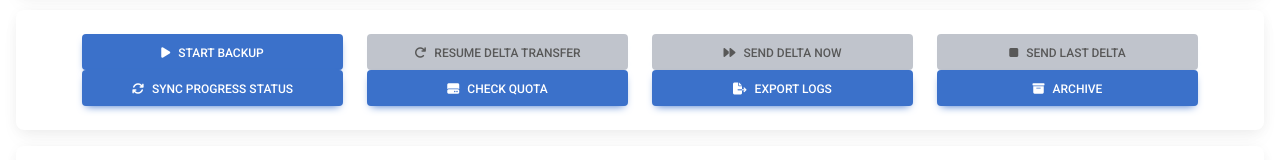
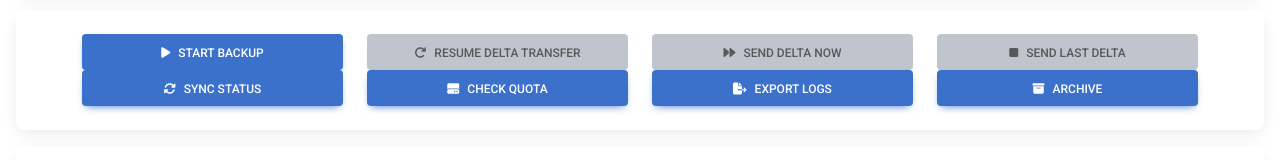
Before and after one commit to gyk4j/toc, a React (Create React App) app in the folder toc/client/: page / in a window 1280 px wide. Shown: the part 125-285 px from the top of the page. Built offline with nearby package versions, Linux system fonts and the light colour scheme.

Commit message:
Add Sync Status event handler (#63)

```diff
--- a/toc/client/src/App.js
+++ b/toc/client/src/App.js
@@ -165,6 +165,7 @@ export default class App extends React.Component {
           sendCompletedOnClick={this.sendCompletedOnClick}
           sendDeltaNowOnClick={this.sendDeltaNowOnClick}
           sendLastDeltaOnClick={this.sendLastDeltaOnClick}
+          syncStatusOnClick={this.syncStatusOnClick}
           checkQuotaOnClick={this.checkQuotaOnClick}
           exportLogsOnClick={this.exportLogsOnClick}
           archiveOnClick={this.archiveOnClick}
@@ -319,6 +320,10 @@ export default class App extends React.Component {
     });
   }
 
+  syncStatusOnClick = () => {
+    console.log("syncStatusOnClick" + " " + this.buildRestAPIEndPoint("/synchronizations"));
+  }
+
   checkQuotaOnClick = () => {
     console.log("checkQuotaOnClick" + " " + this.buildRestAPIEndPoint("/quotas"));
   }
--- a/toc/client/src/ToolBar.js
+++ b/toc/client/src/ToolBar.js
@@ -14,6 +14,7 @@ export default function ToolBar({
   sendCompletedOnClick,
   sendDeltaNowOnClick,
   sendLastDeltaOnClick,
+  syncStatusOnClick,
   checkQuotaOnClick,
   exportLogsOnClick,
   archiveOnClick
@@ -86,9 +87,9 @@ export default function ToolBar({
             <MDBRow className='row-cols-4 gy-4'>
 
               <MDBCol className="d-grid gap-2 col-3 mx-auto">
-                <MDBBtn>
+                <MDBBtn onClick={syncStatusOnClick}>
                   <MDBIcon className='me-2' fas icon='sync' />
-                  Sync Progress Status
+                  Sync Status
                 </MDBBtn>
               </MDBCol>
 
```
